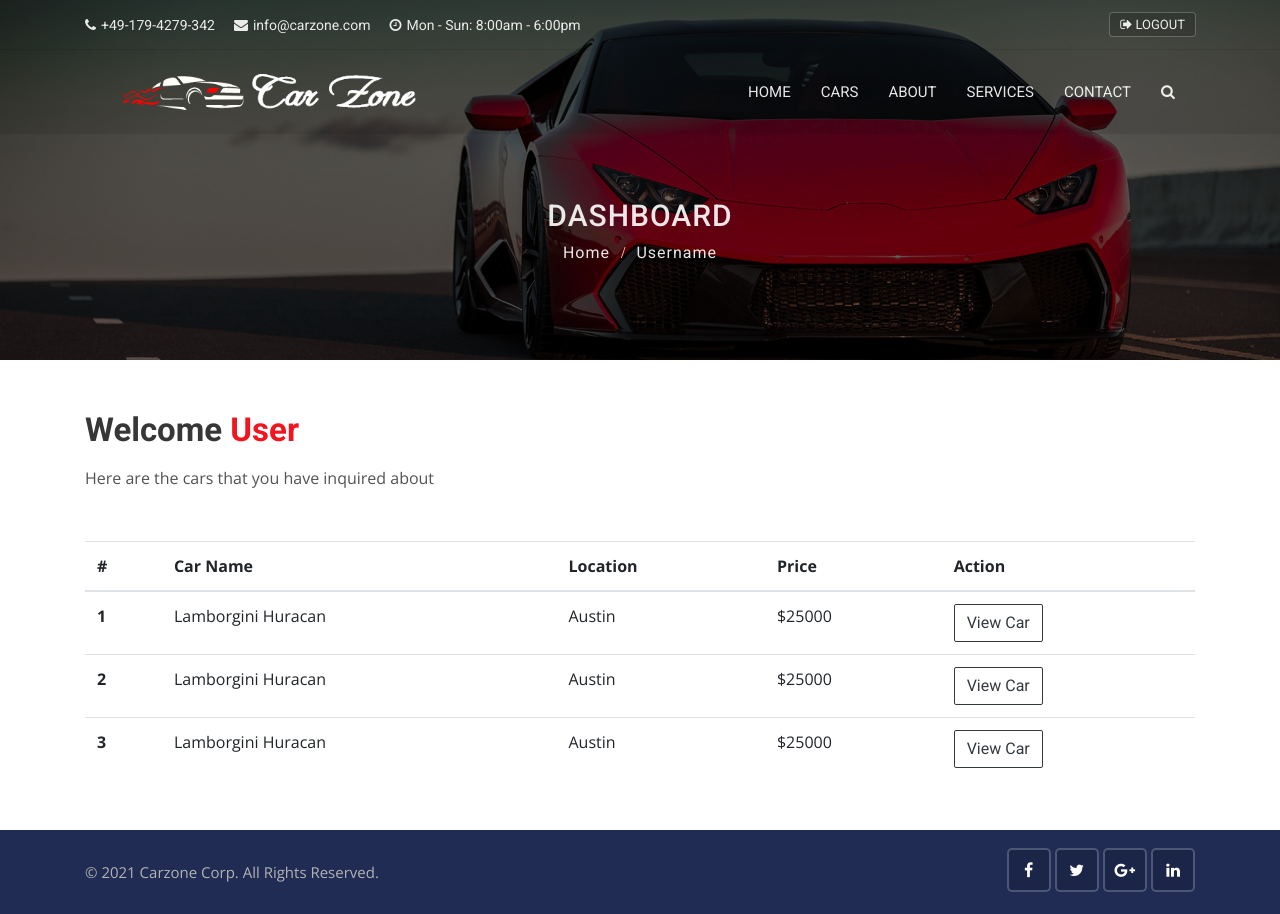
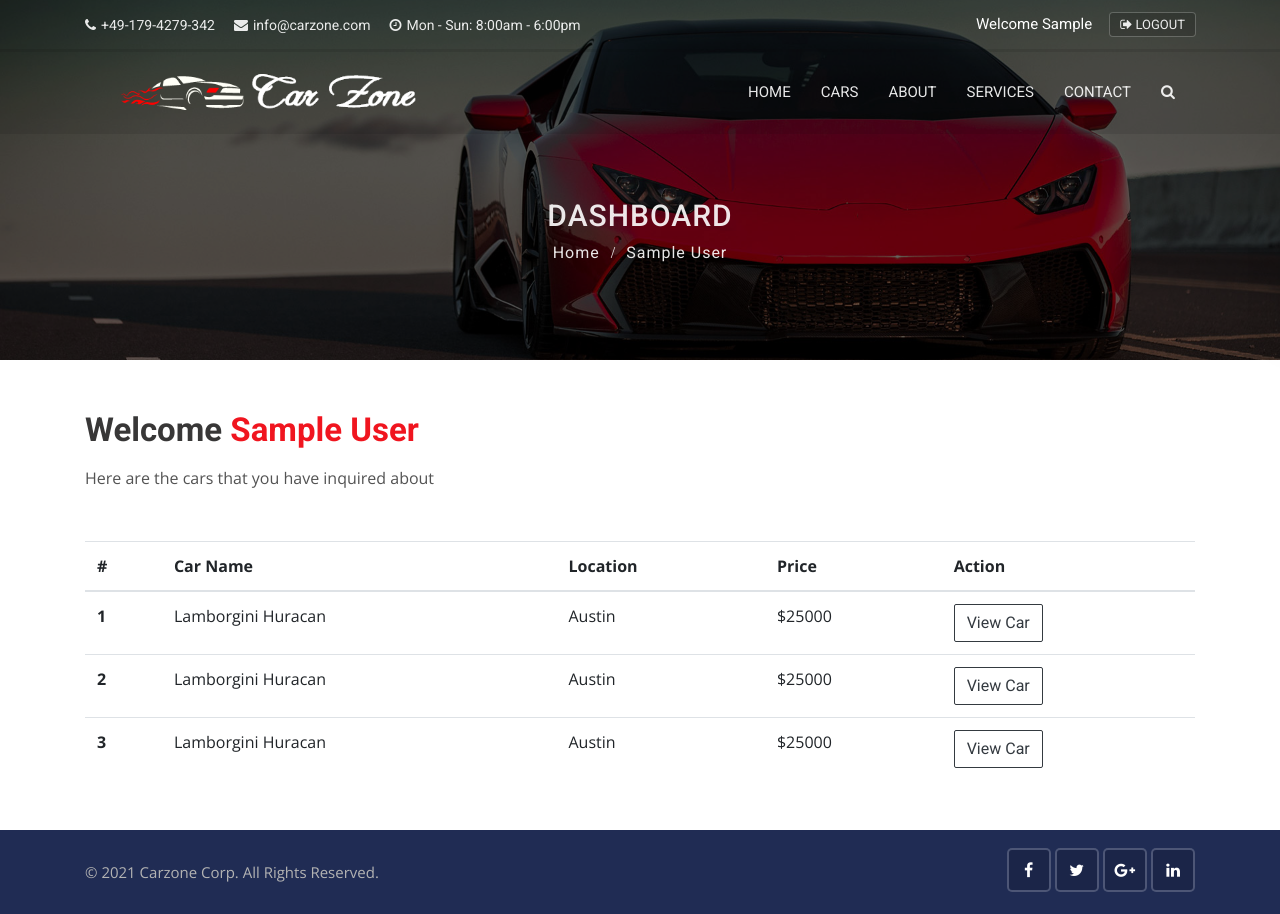
Before and after one commit to learninguser/django-training, a Django app: page /accounts/dashboard in a window 1280 px wide. Run offline with Django 3.2, Linux system fonts and the light colour scheme; the visitor is signed in with stand-in values (Sample User, id 1); some libraries are stand-ins or nearby versions.

Commit message:
auto-disappearing messages and user to topbar

```diff
--- a/templates/accounts/dashboard.html
+++ b/templates/accounts/dashboard.html
@@ -9,17 +9,19 @@
             <h1>Dashboard</h1>
             <ul class="breadcrumbs">
                 <li><a href="{% url 'home' %}">Home</a></li>
-                <li class="active">Username</li>
+                <li class="active">{{user.first_name}} {{user.last_name}}</li>
             </ul>
         </div>
     </div>
 </div>
 <!-- Sub Banner end -->
-
+<div class="container mt-50 mb-50">
+	{% include 'includes/messages.html' %}
+</div>
 <!-- Dashboard Start -->
 <div class="container mt-50 mb-50">
 	<div class="main-title" style="text-align:left !important;">
-            <h1>Welcome <span>User</span></h1>
+            <h1>Welcome <span>{{user.first_name}} {{user.last_name}}</span></h1>
             <p>Here are the cars that you have inquired about</p>
         </div>
 	<table class="table table-hover">
--- a/templates/base.html
+++ b/templates/base.html
@@ -34,6 +34,13 @@
       <link rel="stylesheet" type="text/css" href="{% static 'css/ie10-viewport-bug-workaround.css' %}">
 
       <script src="{% static 'js/ie-emulation-modes-warning.js' %}"></script>
+      <script>
+        window.setTimeout(function() {
+            $(".alert").fadeTo(500, 0).slideUp(500, function(){
+                $(this).remove();
+            });
+        }, 2500);
+      </script>
   </head>
   <body>
     {% include 'includes/topbar.html' %}
--- a/templates/cars/cars.html
+++ b/templates/cars/cars.html
@@ -26,7 +26,7 @@
                         <div class="col-lg-6 col-md-6">
                             <div class="car-box-3">
                                 <div class="car-thumbnail">
-                                    <a href="car-details.html" class="car-img">
+                                    <a href="{% url 'car_detail' car.pk %}" class="car-img">
                                         <div class="tag">For Rent</div>
                                         <div class="price-box">
                                             <span>${{ car.price | intcomma }}</span>
@@ -68,10 +68,10 @@
                                 </div>
                                 <div class="detail">
                                     <h1 class="title">
-                                        <a href="car-details.html">{{ car.car_title }}</a>
+                                        <a href="{% url 'car_detail' car.pk %}">{{ car.car_title }}</a>
                                     </h1>
                                     <div class="location">
-                                        <a href="car-details.html">
+                                        <a href="{% url 'car_detail' car.pk %}">
                                             <i class="flaticon-pin"></i>{{ car.state }}
                                         </a>
                                     </div>
--- a/templates/includes/topbar.html
+++ b/templates/includes/topbar.html
@@ -12,6 +12,9 @@
             <div class="col-lg-4 col-md-4 col-sm-5">
                 <ul class="top-social-media pull-right">
                     {% if user.is_authenticated %}
+                    <li>
+                        <a href="#" class="nav-item">Welcome {{user.first_name}}</a>
+                    </li>
                     <li>
                         <a href="{% url 'logout' %}" class="sign-in"><i class="fa fa-sign-out"></i> Logout</a>
                     </li>
```
Also changed, not shown: templates/cars/car_detail.html (+2 -5 lines).
